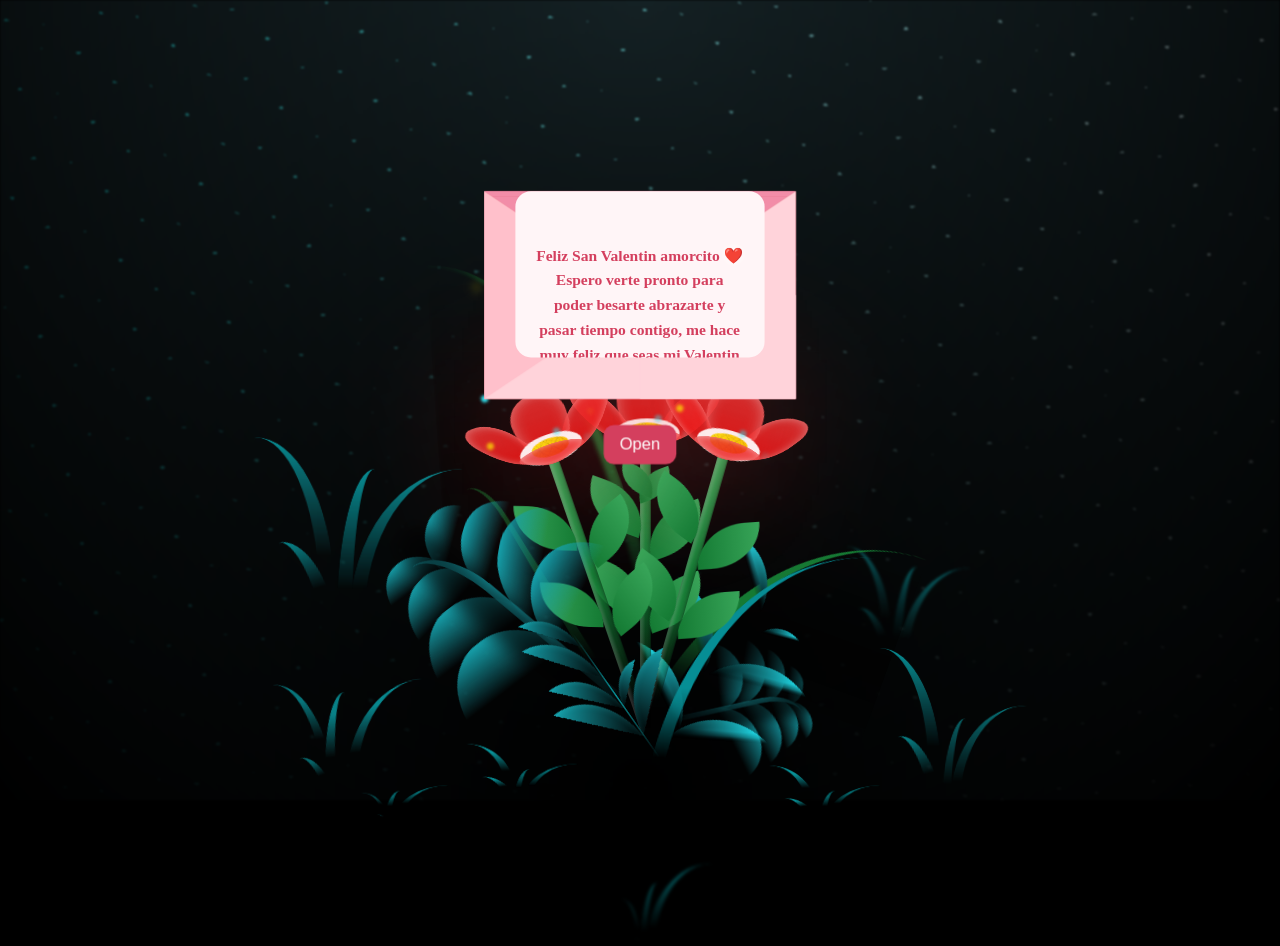
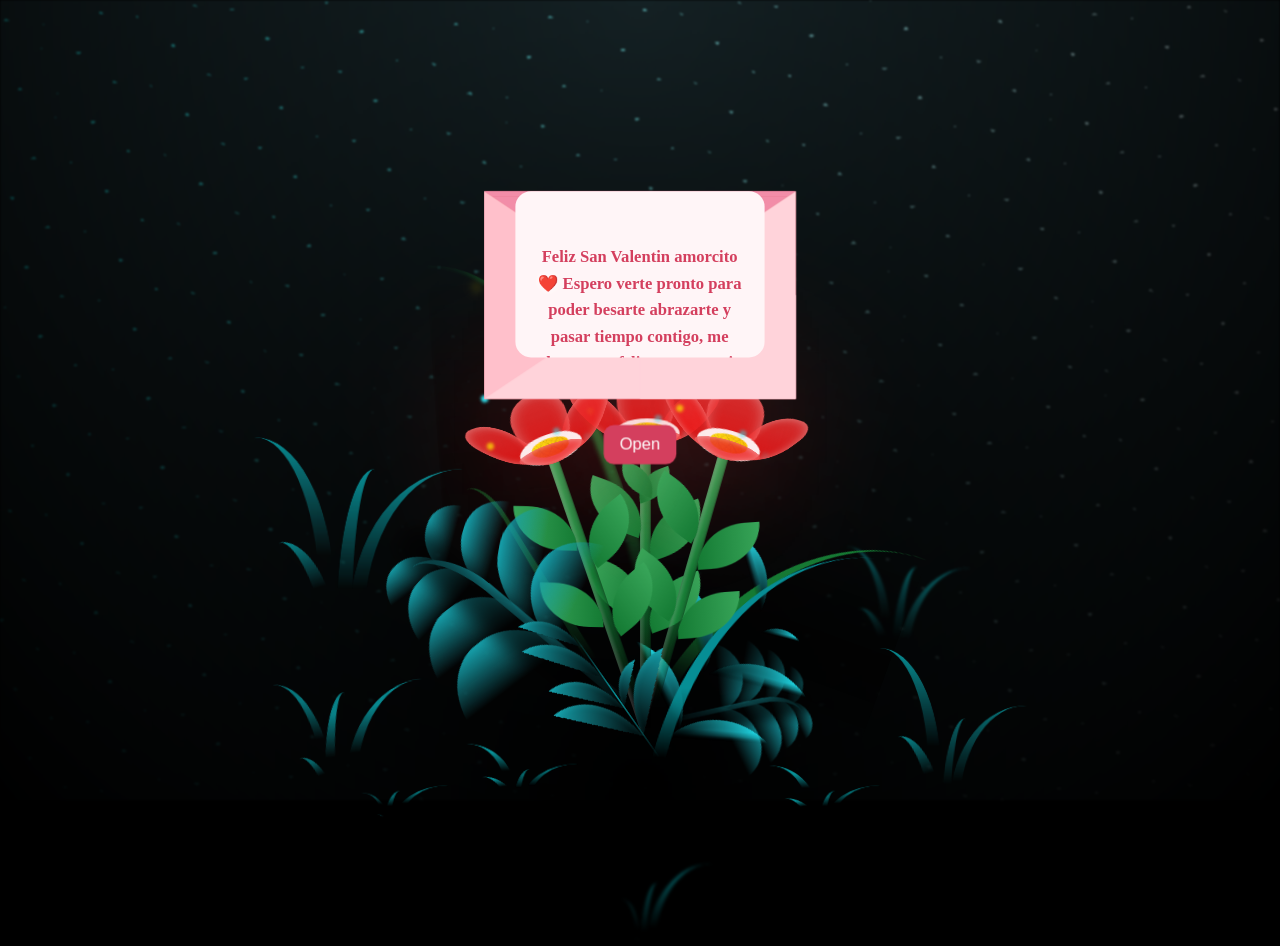
Before and after one commit to N0rick1/valentine, a plain HTML site: page index.html in a window 1280 px wide. Drawn offline with Linux system fonts and the light colour scheme.

Commit message:
Fix letter display and z-index issues in styles
Updated styles for letter positioning and visibility.

```diff
--- a/style.css
+++ b/style.css
@@ -1683,31 +1683,32 @@ button:hover {
   -webkit-animation-play-state: paused !important;
   animation-play-state: paused !important;
 }
-/* =============================== */
-/* FIX PARA QUE LA CARTA SE VEA */
-/* =============================== */
+/* ========================= */
+/* FIX DEFINITIVO CARTA */
+/* ========================= */
 
 .wrapper {
-  position: relative;
-  z-index: 50 !important;
+  position: relative !important;
+  z-index: 9999 !important;
 }
 
 .letter {
-  position: relative !important;
-  z-index: 100 !important;
-  max-height: 300px !important;
+  position: absolute !important;
+  z-index: 10000 !important;
+  max-height: 350px !important;
   overflow-y: auto !important;
   padding: 20px !important;
+  box-sizing: border-box;
 }
 
 .letter p {
-  font-size: 15px !important;
+  font-size: 16px !important;
   line-height: 1.6 !important;
   word-break: break-word !important;
   text-align: center;
 }
 
 .flowers {
-  position: relative;
+  position: relative !important;
   z-index: 1 !important;
 }
```
